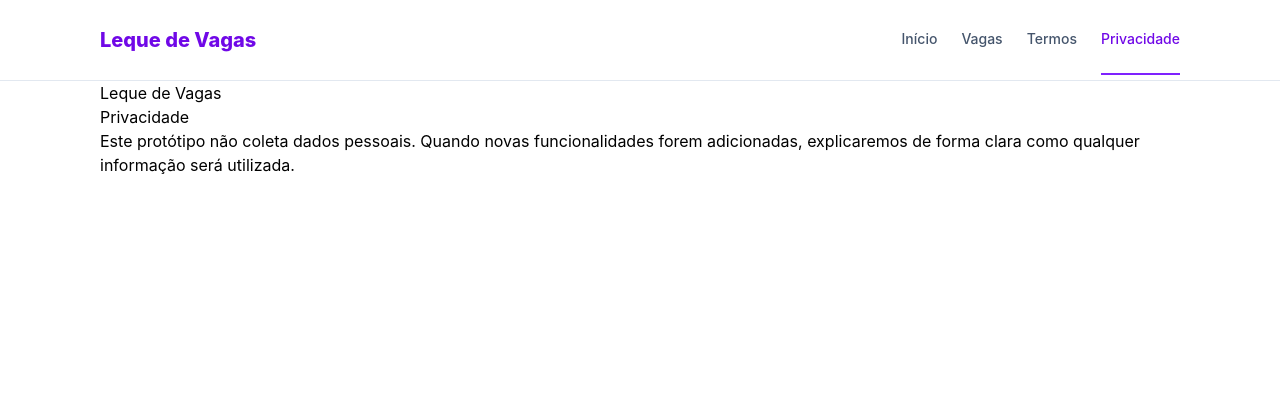
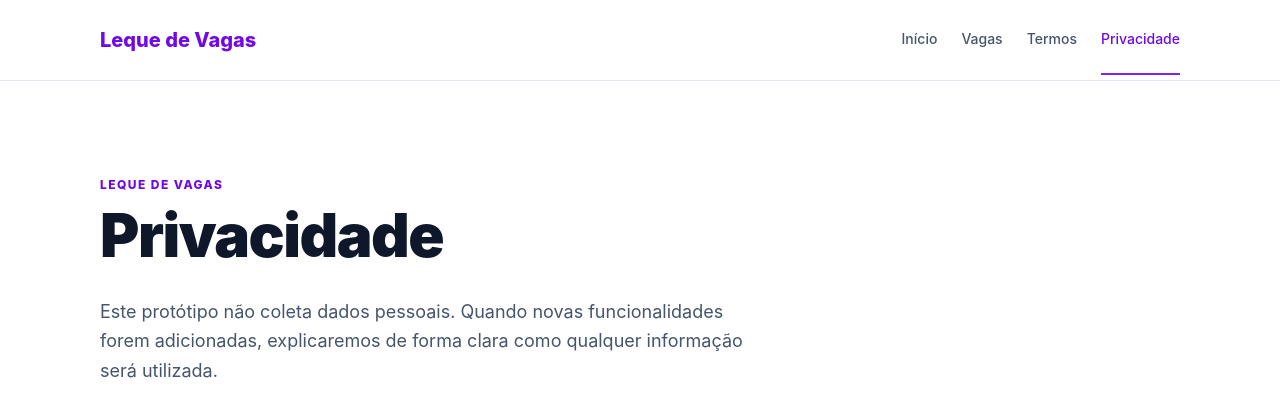
Before and after one commit to teteudeveloper/leque-vagas, a Next.js app: page /privacidade in a window 1280 px wide. Shown: the top 416 px of the page. Built offline with nearby package versions, Linux system fonts and the light colour scheme.

Commit message:
refactor: migrate institutional pages to Tailwind

```diff
--- a/app/(institucional)/layout.tsx
+++ b/app/(institucional)/layout.tsx
@@ -1,7 +1,9 @@
 export default function InstitucionalLayout({ children }: Readonly<{ children: React.ReactNode }>) {
   return (
-    <div className="prose institucional">
-      <p className="eyebrow">Leque de Vagas</p>
+    <div className="max-w-2xl py-20 sm:py-24">
+      <p className="mb-3 text-xs font-extrabold uppercase tracking-[0.12em] text-violet-700">
+        Leque de Vagas
+      </p>
       {children}
     </div>
   );
--- a/app/(institucional)/privacidade/page.tsx
+++ b/app/(institucional)/privacidade/page.tsx
@@ -2,8 +2,10 @@ export const metadata = { title: "Privacidade" };
 export default function Privacidade() {
   return (
     <>
-      <h1>Privacidade</h1>
-      <p>
+      <h1 className="mb-8 text-4xl font-black tracking-tight text-slate-900 sm:text-6xl">
+        Privacidade
+      </h1>
+      <p className="text-lg leading-relaxed text-slate-600">
         Este protótipo não coleta dados pessoais. Quando novas funcionalidades forem adicionadas,
         explicaremos de forma clara como qualquer informação será utilizada.
       </p>
--- a/app/(institucional)/termos/page.tsx
+++ b/app/(institucional)/termos/page.tsx
@@ -2,8 +2,10 @@ export const metadata = { title: "Termos de uso" };
 export default function Termos() {
   return (
     <>
-      <h1>Termos de uso</h1>
-      <p>
+      <h1 className="mb-8 text-4xl font-black tracking-tight text-slate-900 sm:text-6xl">
+        Termos de uso
+      </h1>
+      <p className="text-lg leading-relaxed text-slate-600">
         O Leque de Vagas é um projeto educacional. As oportunidades exibidas são dados fictícios
         usados para demonstrar a navegação da aplicação.
       </p>
--- a/app/not-found.tsx
+++ b/app/not-found.tsx
@@ -1,11 +1,16 @@
 import Link from "next/link";
 export default function NotFound() {
   return (
-    <section className="estado">
-      <span className="numero">404</span>
-      <h1>Página não encontrada</h1>
-      <p>O endereço que você tentou acessar não existe.</p>
-      <Link className="botao" href="/">
+    <section className="flex min-h-96 flex-col items-center justify-center text-center">
+      <span className="text-8xl font-black leading-none text-violet-700">404</span>
+      <h1 className="mt-5 text-4xl font-black tracking-tight text-slate-900">
+        Página não encontrada
+      </h1>
+      <p className="text-slate-600">O endereço que você tentou acessar não existe.</p>
+      <Link
+        className="mt-5 inline-flex rounded-lg bg-violet-600 px-5 py-3 font-semibold text-white hover:bg-violet-700"
+        href="/"
+      >
         Voltar para a home
       </Link>
     </section>
```
